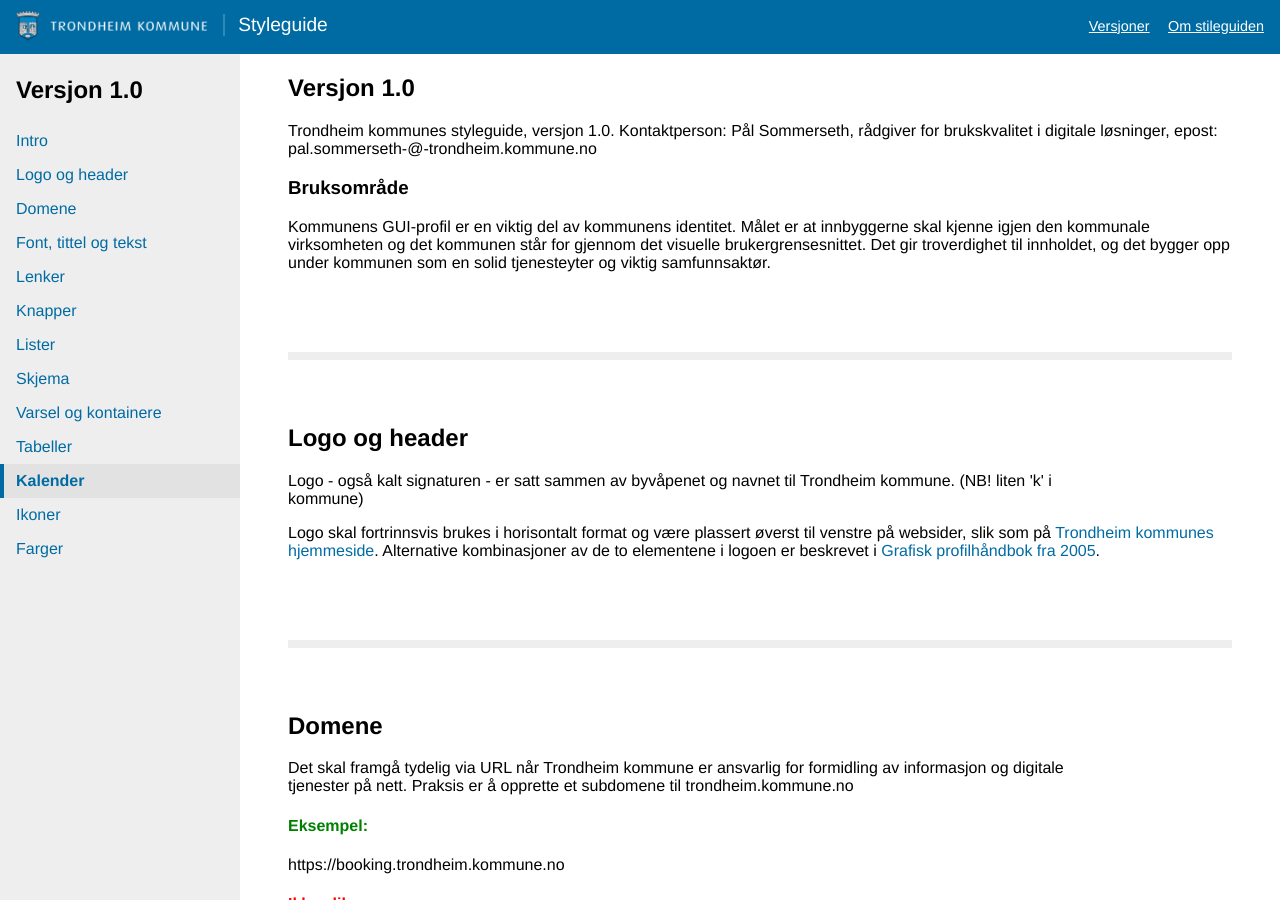
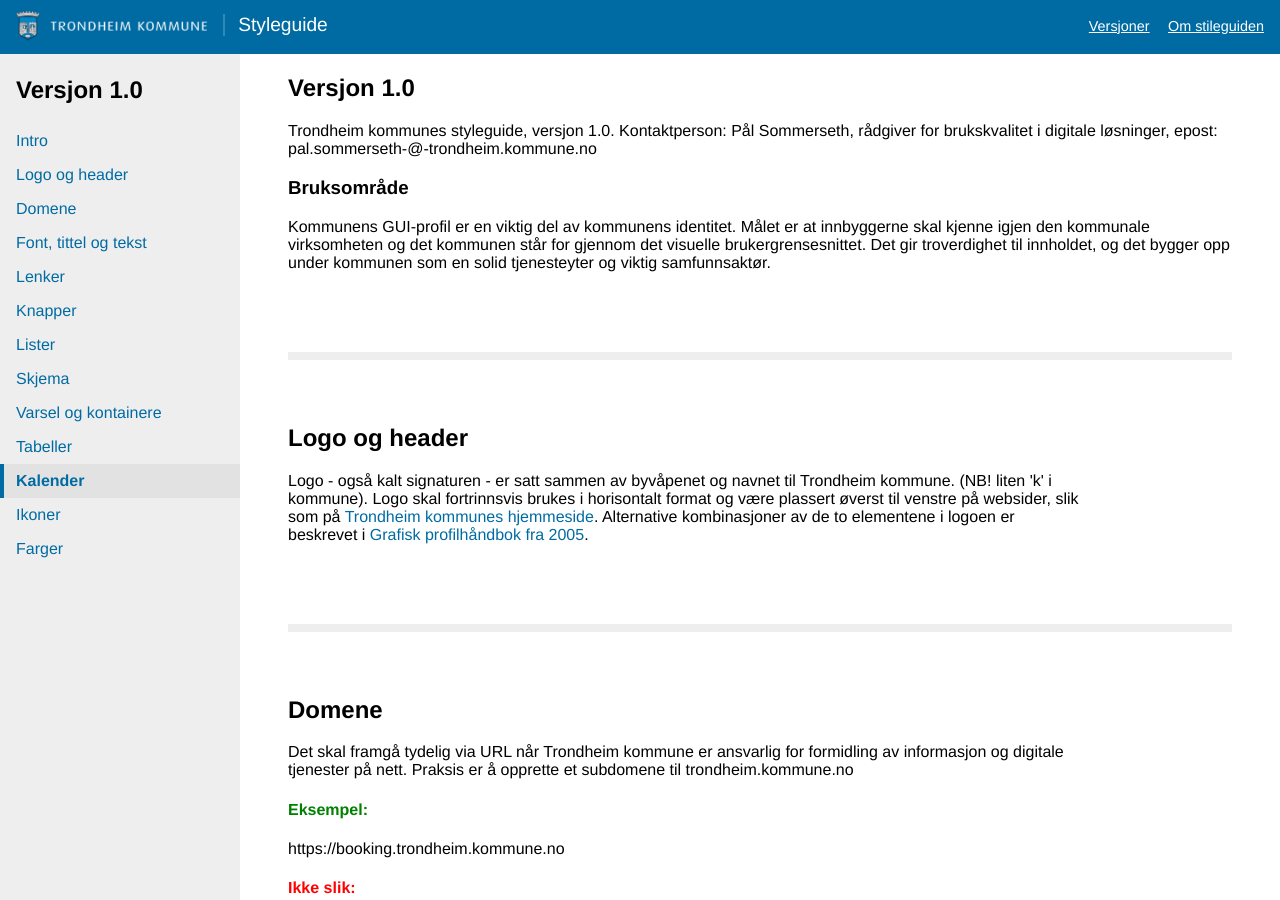
Before and after one commit to rskjonbe/styleguide, a Jekyll site: the page built from versjon/1.0/index.html, in a window 1280 px wide and 900 px high. Built offline with Jekyll 4.4.1, drawn with Linux system fonts in a browser that asks for light colours.

Commit message:
rettet skrivefeil

```diff
--- a/versjon/1.0/logo_header.html
+++ b/versjon/1.0/logo_header.html
@@ -1,5 +1,4 @@
 <h2 class="chapter-heading">Logo og header</h2>
 
 <p class="chapter-lead">
-	Logo - også kalt signaturen - er satt sammen av byvåpenet og navnet til Trondheim kommune. (NB! liten 'k' i kommune)</p>
-<p>Logo skal fortrinnsvis brukes i horisontalt format og være plassert øverst til venstre på websider, slik som på <a href:"http://www.trondheim.kommune.no/attachment.ap?id=50030">Trondheim kommunes hjemmeside</a>. Alternative kombinasjoner av de to elementene i logoen er beskrevet i <a href:"http://www.trondheim.kommune.no/attachment.ap?id=50030">Grafisk profilhåndbok fra 2005</a>.</p>
+	Logo - også kalt signaturen - er satt sammen av byvåpenet og navnet til Trondheim kommune. (NB! liten 'k' i kommune). Logo skal fortrinnsvis brukes i horisontalt format og være plassert øverst til venstre på websider, slik som på <a href:"http://www.trondheim.kommune.no/attachment.ap?id=50030">Trondheim kommunes hjemmeside</a>. Alternative kombinasjoner av de to elementene i logoen er beskrevet i <a href:"http://www.trondheim.kommune.no/attachment.ap?id=50030">Grafisk profilhåndbok fra 2005</a>.</p>
```
